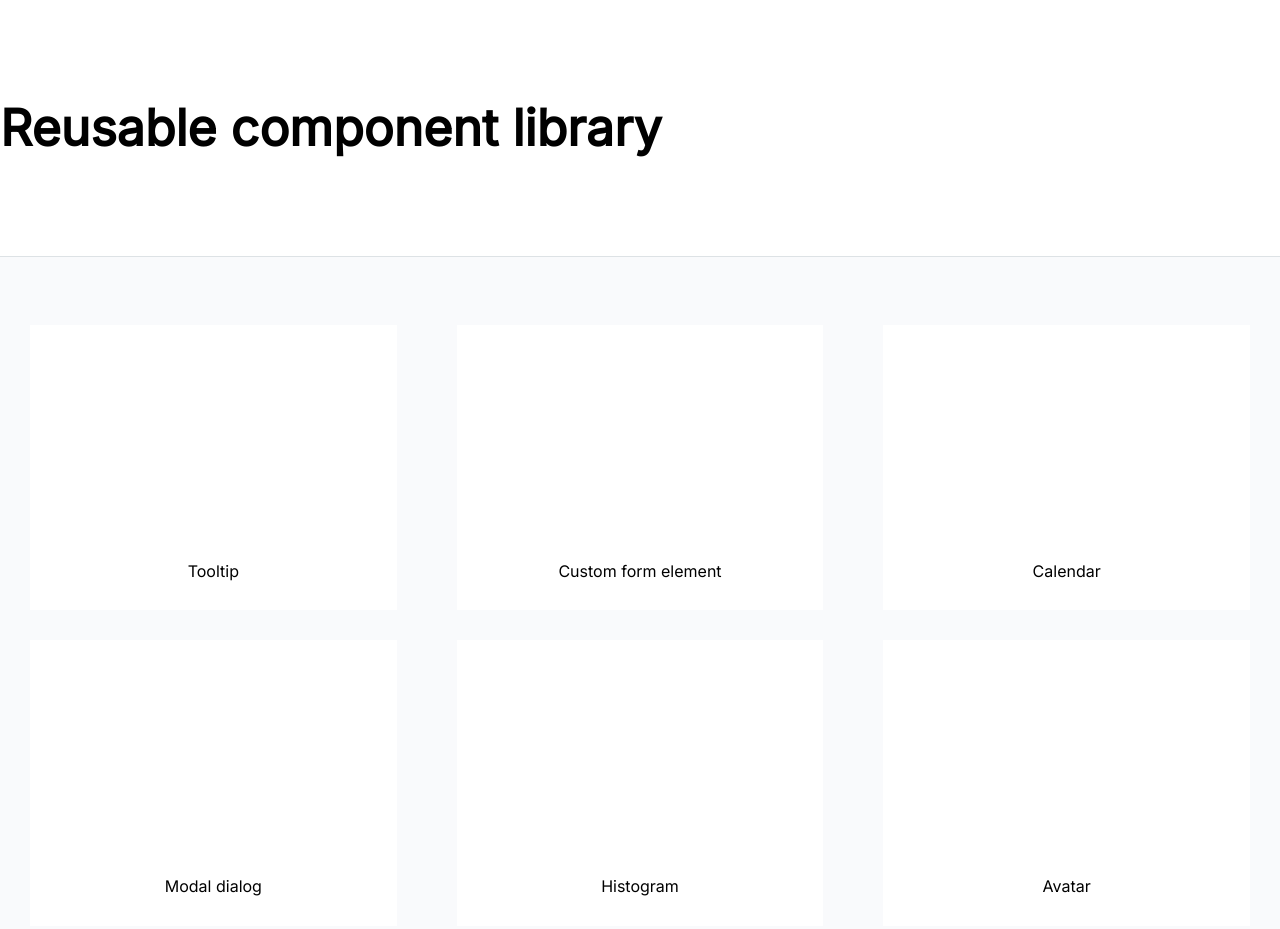
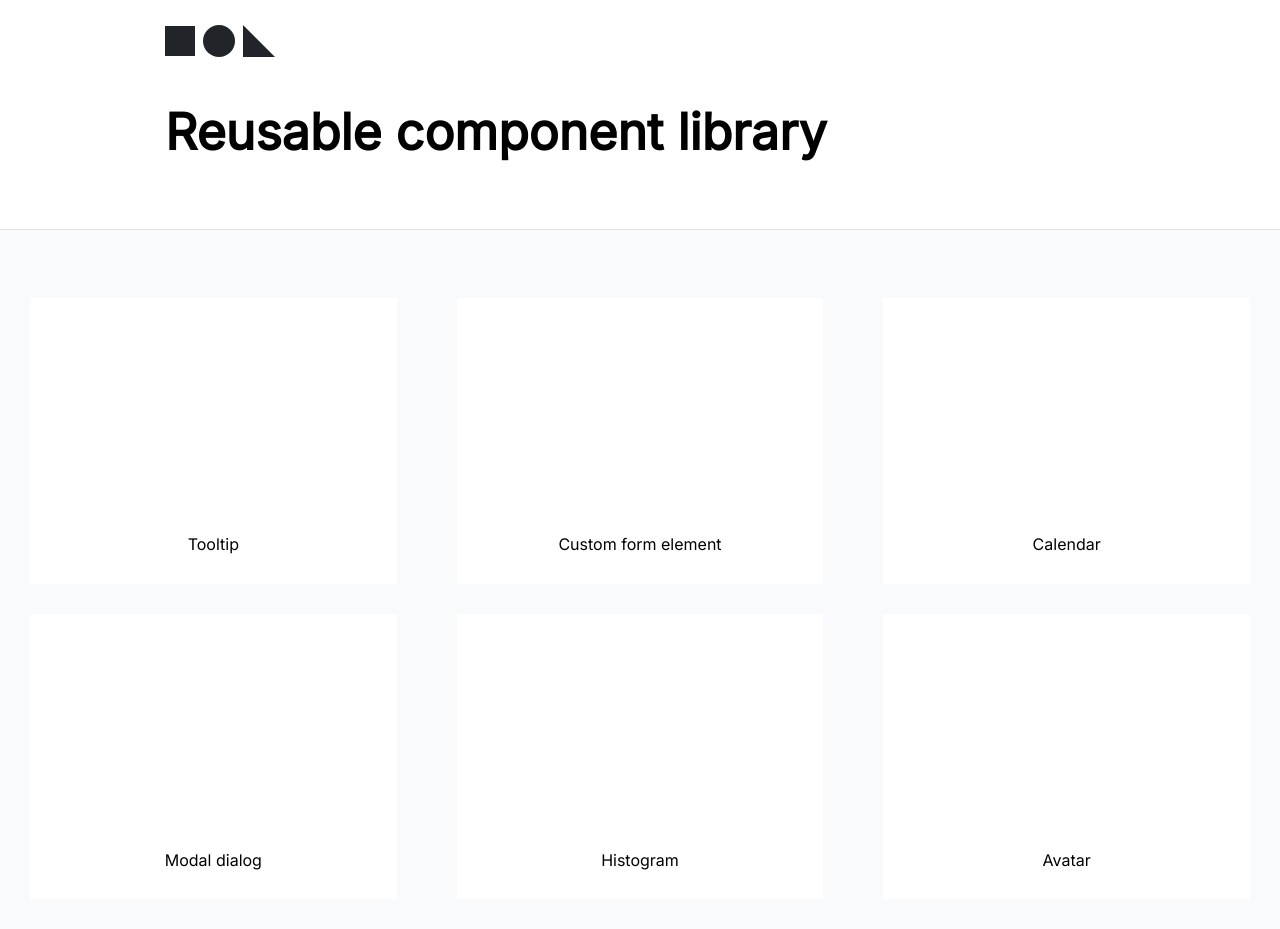
Before and after one commit to js-tasks-ru/htmlcss-20210513_pav-mishchenko, a website: page index.html in a window 1280 px wide. Shown: the top 929 px of the page. Drawn offline with nearby package versions, Linux system fonts and the light colour scheme.

Commit message:
feat(lection_4): task 5, logo

```diff
--- a/components/page-template/page-template.css
+++ b/components/page-template/page-template.css
@@ -8,7 +8,7 @@
 
 .page-template__header {
   height: 82px;
-  background-color: var(--white);
+  padding: 25px 165px;
 }
 
 .page-template__main {
@@ -19,6 +19,7 @@
   margin: 0 auto;
   width: 100%;
   max-width: 1110px;
+
 }
 
 .page-template__footer {
--- a/components/page/page.css
+++ b/components/page/page.css
@@ -5,7 +5,12 @@
 }
 
 .page__header {
-  padding: 96px 0;
+  padding: 25px 165px;
+}
+
+.page__title {
+  margin-top: 40px;
+  margin-bottom: 40px;
 }
 
 .page__main {
--- a/index.html
+++ b/index.html
@@ -7,7 +7,20 @@
   <body>
     <div class="page">
       <header class="page__header">
-        <div class="page__content">
+        <div class="page__logo">
+          <svg
+            width="110"
+            height="32"
+            viewBox="0 0 110 32"
+            fill="none"
+            xmlns="http://www.w3.org/2000/svg"
+          >
+            <rect y="1" width="30" height="30" fill="#212429" />
+            <rect x="38" width="32" height="32" rx="16" fill="#212429" />
+            <path d="M78 0L110 32H78V0Z" fill="#212429" />
+          </svg>
+        </div>
+        <div class="page__title">
           <h1>Reusable component library</h1>
         </div>
       </header>
```
Also changed, not shown: pages/template.html (+15 -1 lines).
